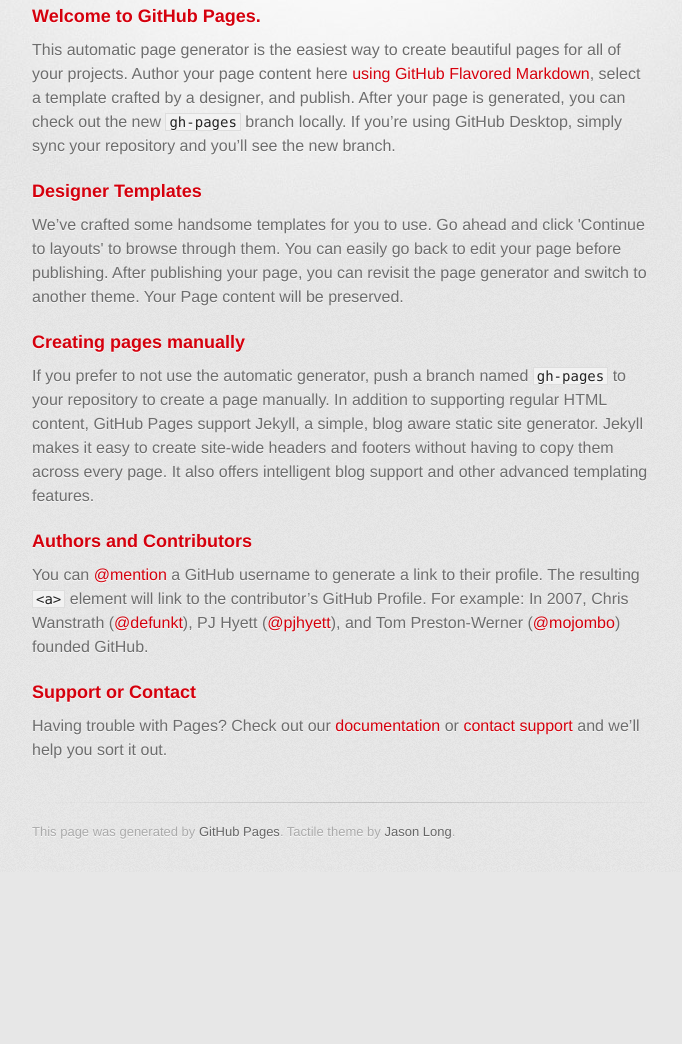
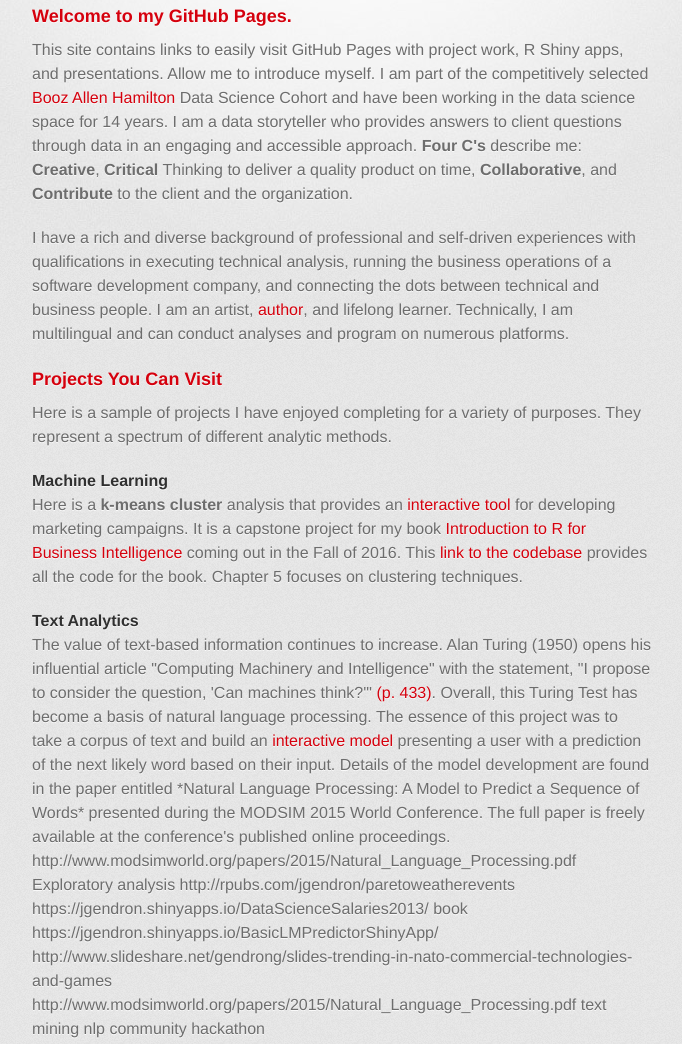
Before and after one commit to jgendron/jgendron.github.io, a plain HTML site: page index.html in a window 1280 px wide. Shown: the part 325-1369 px from the top of the page, without its empty margins (298-980 px from the left). Before the commit the page ends 1197 px from the top, so only its background shows below. Drawn offline with Linux system fonts and the light colour scheme; a web font is replaced by a local one.

Commit message:
revise content

```diff
--- a/index.html
+++ b/index.html
@@ -18,8 +18,8 @@
       <div class="inner">
 
         <header>
-          <h1>Jay Gendron&#39;s GitHub Pages Site</h1>
-          <h2>Create - Critically Think - Collaborate - Contribute</h2>
+          <h1>Jay Gendron&#39;s GitHub Pages</h1>
+          <h2>Create &#8226; Critically Think &#8226; Collaborate &#8226; Contribute</h2>
         </header>
 
         <section id="downloads" class="clearfix">
@@ -30,33 +30,69 @@
 
         <section id="main_content">
           <h3>
-<a id="welcome-to-github-pages" class="anchor" href="#welcome-to-github-pages" aria-hidden="true"><span aria-hidden="true" class="octicon octicon-link"></span></a>Welcome to GitHub Pages.</h3>
+<a id="welcome-to-github-pages" class="anchor" href="#welcome-to-github-pages" aria-hidden="true"><span aria-hidden="true" class="octicon octicon-link"></span></a>Welcome to my GitHub Pages.</h3>
 
-<p>This automatic page generator is the easiest way to create beautiful pages for all of your projects. Author your page content here <a href="https://guides.github.com/features/mastering-markdown/">using GitHub Flavored Markdown</a>, select a template crafted by a designer, and publish. After your page is generated, you can check out the new <code>gh-pages</code> branch locally. If you’re using GitHub Desktop, simply sync your repository and you’ll see the new branch.</p>
+<p>This site contains links to easily visit GitHub Pages with project work, R Shiny apps, and presentations. Allow me to introduce myself. I am part of the competitively selected <a href="https://www.boozallen.com/">Booz Allen Hamilton</a> Data Science Cohort and have been working in the data science space for 14 years. I am a data storyteller who provides answers to client questions through data in an engaging and accessible approach. <strong>Four C's</strong> describe me: <strong>Creative</strong>, <strong>Critical</strong> Thinking to deliver a quality product on time, <strong>Collaborative</strong>, and <strong>Contribute</strong> to the client and the organization.</p>
+
+<p>I have a rich and diverse background of professional and self-driven experiences with qualifications in executing technical analysis, running the business operations of a software development company, and connecting the dots between technical and business people. I am an artist, <a href="https://www.amazon.com/Introduction-Business-Intelligence-Jay-Gendron-ebook/dp/B01F7HCAWG?ie=UTF8&qid=1465068114&ref_=tmm_kin_swatch_0&sr=8-1">author</a>, and lifelong learner. Technically, I am multilingual and can conduct analyses and program on numerous platforms.</p>
 
 <h3>
-<a id="designer-templates" class="anchor" href="#designer-templates" aria-hidden="true"><span aria-hidden="true" class="octicon octicon-link"></span></a>Designer Templates</h3>
+<a id="Projects You Can Visit" class="anchor" href="#github-projects" aria-hidden="true"><span aria-hidden="true" class="octicon octicon-link"></span></a>Projects You Can Visit</h3>
 
-<p>We’ve crafted some handsome templates for you to use. Go ahead and click 'Continue to layouts' to browse through them. You can easily go back to edit your page before publishing. After publishing your page, you can revisit the page generator and switch to another theme. Your Page content will be preserved.</p>
+<p>Here is a sample of projects I have enjoyed completing for a variety of purposes. They represent a spectrum of different analytic methods.</p>
 
-<h3>
-<a id="creating-pages-manually" class="anchor" href="#creating-pages-manually" aria-hidden="true"><span aria-hidden="true" class="octicon octicon-link"></span></a>Creating pages manually</h3>
+<h4>
+<a id="Machine Learning" class="anchor" href="#machine-learning" aria-hidden="true"><span aria-hidden="true" class="octicon octicon-link"></span></a>Machine Learning
+</h4>
 
-<p>If you prefer to not use the automatic generator, push a branch named <code>gh-pages</code> to your repository to create a page manually. In addition to supporting regular HTML content, GitHub Pages support Jekyll, a simple, blog aware static site generator. Jekyll makes it easy to create site-wide headers and footers without having to copy them across every page. It also offers intelligent blog support and other advanced templating features.</p>
+<p>Here is a <strong>k-means cluster</strong> analysis that provides an <a href="https://jgendron.shinyapps.io/Ch8-CampaignCreatorApp/">interactive tool</a> for developing marketing campaigns. It is a capstone project for my book <a href="https://www.amazon.com/Introduction-Business-Intelligence-Jay-Gendron-ebook/dp/B01F7HCAWG">Introduction to R for Business Intelligence</a> coming out in the Fall of 2016. This <a href="https://github.com/jgendron/com.packtpub.intro.r.bi">link to the codebase</a> provides all the code for the book. Chapter 5 focuses on clustering techniques.</p>
 
-<h3>
-<a id="authors-and-contributors" class="anchor" href="#authors-and-contributors" aria-hidden="true"><span aria-hidden="true" class="octicon octicon-link"></span></a>Authors and Contributors</h3>
+<h4>
+<a id="Text Analytics" class="anchor" href="#text-analytics" aria-hidden="true"><span aria-hidden="true" class="octicon octicon-link"></span></a>Text Analytics
+</h4>
+
+<p>The value of text-based information continues to increase. Alan Turing (1950) opens his influential article "Computing Machinery and Intelligence" with the statement, "I propose to consider the question, 'Can machines think?'" <a href="http://www.loebner.net/Prizef/TuringArticle.html">(p. 433)</a>. Overall, this Turing Test has become a basis of natural language
+processing. The essence of this project was to take a corpus of text and build an <a href="http://jgendron.shinyapps.io/predictngram">interactive model</a> presenting a user with a prediction of the next likely word based on their input. Details of the model development are found in the paper entitled *Natural Language Processing: A Model to Predict a Sequence of Words* presented during the MODSIM 2015 World Conference. The full paper is freely available at the conference's published online proceedings.
+
+
+http://www.modsimworld.org/papers/2015/Natural_Language_Processing.pdf
+
+Exploratory analysis  http://rpubs.com/jgendron/paretoweatherevents
+https://jgendron.shinyapps.io/DataScienceSalaries2013/
+book
+https://jgendron.shinyapps.io/BasicLMPredictorShinyApp/
+
+http://www.slideshare.net/gendrong/slides-trending-in-nato-commercial-technologies-and-games
+http://www.modsimworld.org/papers/2015/Natural_Language_Processing.pdf
+text mining
+nlp
+
+community
+hackathon
+
+<h4>
+<a id="Process Mining and Simulation" class="anchor" href="#process-mining" aria-hidden="true"><span aria-hidden="true" class="octicon octicon-link"></span></a>Process Mining and Simulation
+</h4>
+
+<p>
+Process mining is a form of process modeling introduced by Prof Wil van der Aalst in the Department of Mathematics & Computer Science at the Eindhoven University of Technology. It blends the disciplines of data mining with model-based process analysis to discover insights about processes. This project <a href="https://github.com/jgendron/ProbabilityProcessFootprint ">developed a simulation</a> to use with process mining techniques and explained in the paper entitled <italic>Improve Test Results by Piloting: How to Simulate Field Data in the Lab</italic> presented during the <a href="http://www.modsimworld.org/">MODSIM 2016 World Conference</a>. The full paper is freely available at the conference's published online proceedings.
+</p>
+
+<h3>Creating Community</h3>
+
+<p>I believe staying active in the community. This includes activities like peer-to-peer mentoring and involvement on <a href="https://medium.com/course-studies/interview-series-jay-gendron-a158c3bd34bc#.abd7pjg7m">social media</a>. Most recently is a project to cuild a community of data science managers - to help one another when management challenges arise. The site <a href="http://www.datasciencemanagement.com">Data Science Management</a> is prototyped and data science professionals have been asked to join as thought leaders for the community.</p>
+
+<h3>Authors and Contributors</h3>
 
 <p>You can <a href="https://help.github.com/articles/basic-writing-and-formatting-syntax/#mentioning-users-and-teams" class="user-mention">@mention</a> a GitHub username to generate a link to their profile. The resulting <code>&lt;a&gt;</code> element will link to the contributor’s GitHub Profile. For example: In 2007, Chris Wanstrath (<a href="https://github.com/defunkt" class="user-mention">@defunkt</a>), PJ Hyett (<a href="https://github.com/pjhyett" class="user-mention">@pjhyett</a>), and Tom Preston-Werner (<a href="https://github.com/mojombo" class="user-mention">@mojombo</a>) founded GitHub.</p>
 
-<h3>
-<a id="support-or-contact" class="anchor" href="#support-or-contact" aria-hidden="true"><span aria-hidden="true" class="octicon octicon-link"></span></a>Support or Contact</h3>
+<h3>Support or Contact</h3>
 
-<p>Having trouble with Pages? Check out our <a href="https://help.github.com/pages">documentation</a> or <a href="https://github.com/contact">contact support</a> and we’ll help you sort it out.</p>
+<p>Have a question or comment about any of the work on these Pages? Feel free to contact me <a href="mailto:gerald.gendron@gmail.com?Subject=Hello%20from%20your%20GitHub%20pages" target="_top">by email</a>. Check out my <a href="https://www.linkedin.com/in/jaygendron">LinkedIn</a> site to read other posts and blogs.</p>
         </section>
 
         <footer>
-          This page was generated by <a href="https://pages.github.com">GitHub Pages</a>. Tactile theme by <a href="https://twitter.com/jasonlong">Jason Long</a>.
+          This page updates frequently based on work updates at <a href="https://github.com/jgendron">my GitHub site</a>. Tactile theme by <a href="https://twitter.com/jasonlong">Jason Long</a>.
         </footer>
 
 
```
